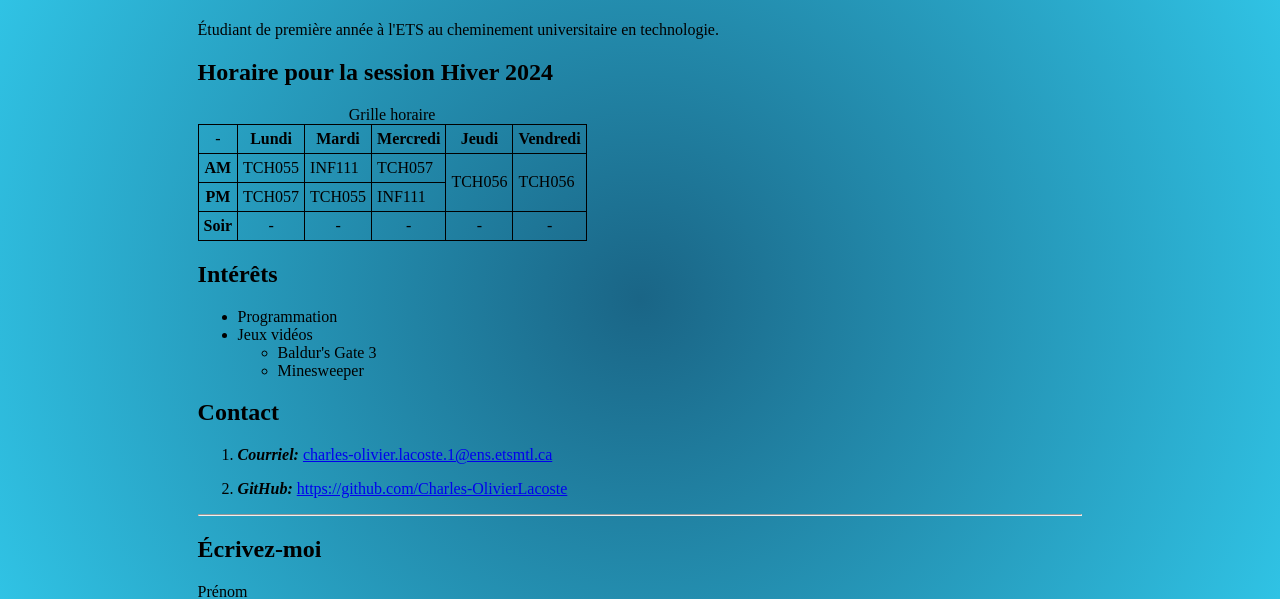
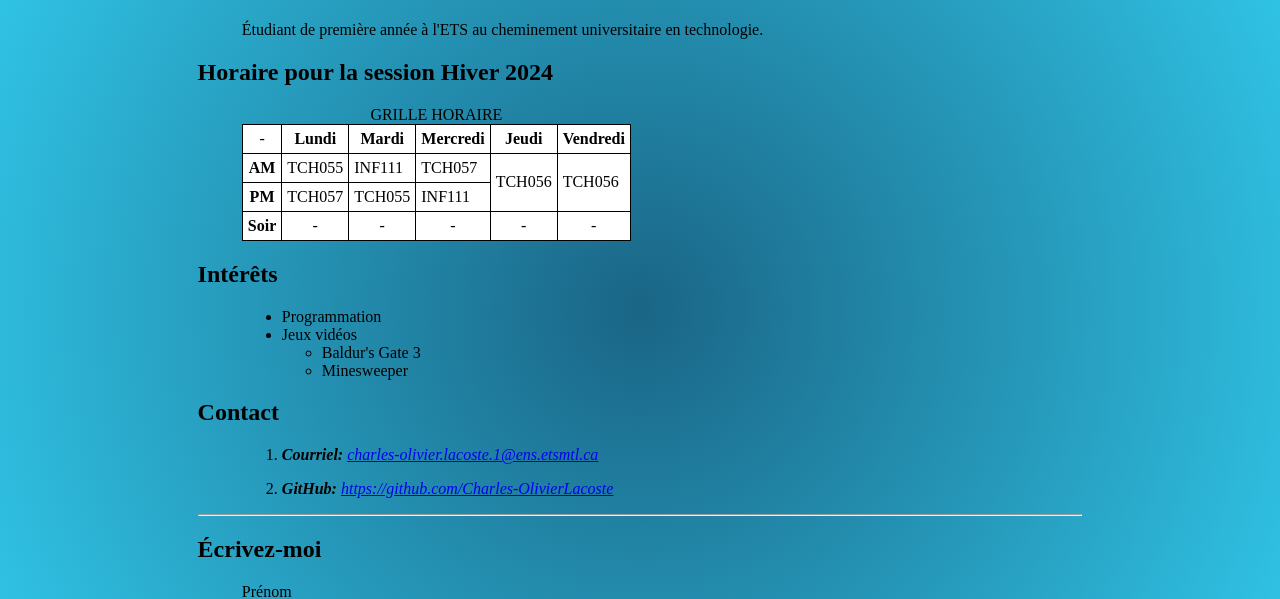
Before and after one commit to Charles-OlivierLacoste/tch056-lab-2, a plain HTML site: page index.html in a window 1280 px wide. Shown: the part 342-941 px from the top of the page. Drawn offline with Linux system fonts and the light colour scheme.

Commit message:
Ajout de l'italique, de la classe content, retrait des br dans le form et quelques changements à l'horaire

```diff
--- a/index.html
+++ b/index.html
@@ -15,10 +15,10 @@
             <a href="https://example.com" target="_BLANK"><img src="./images/profil.png" alt="Photo de profil"></a>
 
             <h1>Charles-Olivier Lacoste</h1>
-            <p>Étudiant de première année à l'ETS au cheminement universitaire en technologie.</p>
+            <p class="content">Étudiant de première année à l'ETS au cheminement universitaire en technologie.</p>
 
             <h2>Horaire pour la session Hiver 2024</h2>
-            <table>
+            <table id="schedule" class="content">
                 <caption>
                     Grille horaire
                 </caption>
@@ -59,7 +59,7 @@
             </table>
 
             <h2>Intérêts</h2>
-            <ul>
+            <ul class="content">
                 <li>Programmation</li>
                 <li>Jeux vidéos</li>
                 <ul>
@@ -69,43 +69,37 @@
             </ul>
 
             <h2>Contact</h2>
-            <ol>
-                <li><p><strong><em>Courriel: </em></strong><a href="mailto:charles-olivier.lacoste.1@ens.etsmtl.ca">charles-olivier.lacoste.1@ens.etsmtl.ca</a></p></li>
-                <li><p><strong><em>GitHub: </em></strong><a href="https://github.com/Charles-OlivierLacoste" target="_BLANK">https://github.com/Charles-OlivierLacoste</a></p></li>
+            <ol class="content">
+                <li><p class="italic"><strong>Courriel: </strong><a class="url" href="mailto:charles-olivier.lacoste.1@ens.etsmtl.ca">charles-olivier.lacoste.1@ens.etsmtl.ca</a></p></li>
+                <li><p class="italic"><strong>GitHub: </strong><a class="url" href="https://github.com/Charles-OlivierLacoste" target="_BLANK">https://github.com/Charles-OlivierLacoste</a></p></li>
             </ol>
 
             <hr>
 
             <h2>Écrivez-moi</h2>
-            <form>
+            <form class="content">
                 <label for="prenom">Prénom</label>
-                <br>
                 <input name="prenom"
                 type="text"
                 placeholder="Veuillez saisir votre prénom"
                 required>
-                <br><br>
 
                 <label for="nom">Nom</label>
-                <br>
                 <input name="nom"
                 type="text"
                 placeholder="Veuillez saisir votre nom"
                 required>
-                <br><br>
 
                 <label for="message">Message</label>
-                <br>
                 <textarea name="message"
                 placeholder="Insérer votre message"
                 rows="10"
                 required></textarea>
-                <br>
 
                 <button type="submit">Soumettre</button>
                 <button type="reset">Effacer</button>
             </form>
             <br>
-            <a href="#debut-page">Retour au début</a>
+            <a class="content url" href="#debut-page">Retour au début</a>
         </main>
 </html>
--- a/styles/style.css
+++ b/styles/style.css
@@ -23,3 +23,32 @@ body{
     background: rgb(26,101,134);
     background: radial-gradient(circle, rgba(26,101,134,1) 0%, rgba(0,212,255,0.7875350823923319) 100%);
 }
+
+.content{
+    margin-left: 5%;
+}
+
+#schedule{
+    background-color: #FFFFFF;
+}
+
+#schedule td:hover{
+    background-color: #D3D3D3;
+}
+
+#schedule caption{
+    text-transform: uppercase;
+}
+
+.url:hover{
+    font-weight: bold;
+}
+
+.italic{
+    font-style: italic;
+}
+
+form label,input,textarea,button{
+    margin-bottom: 5px;
+    display: block;
+}
```
